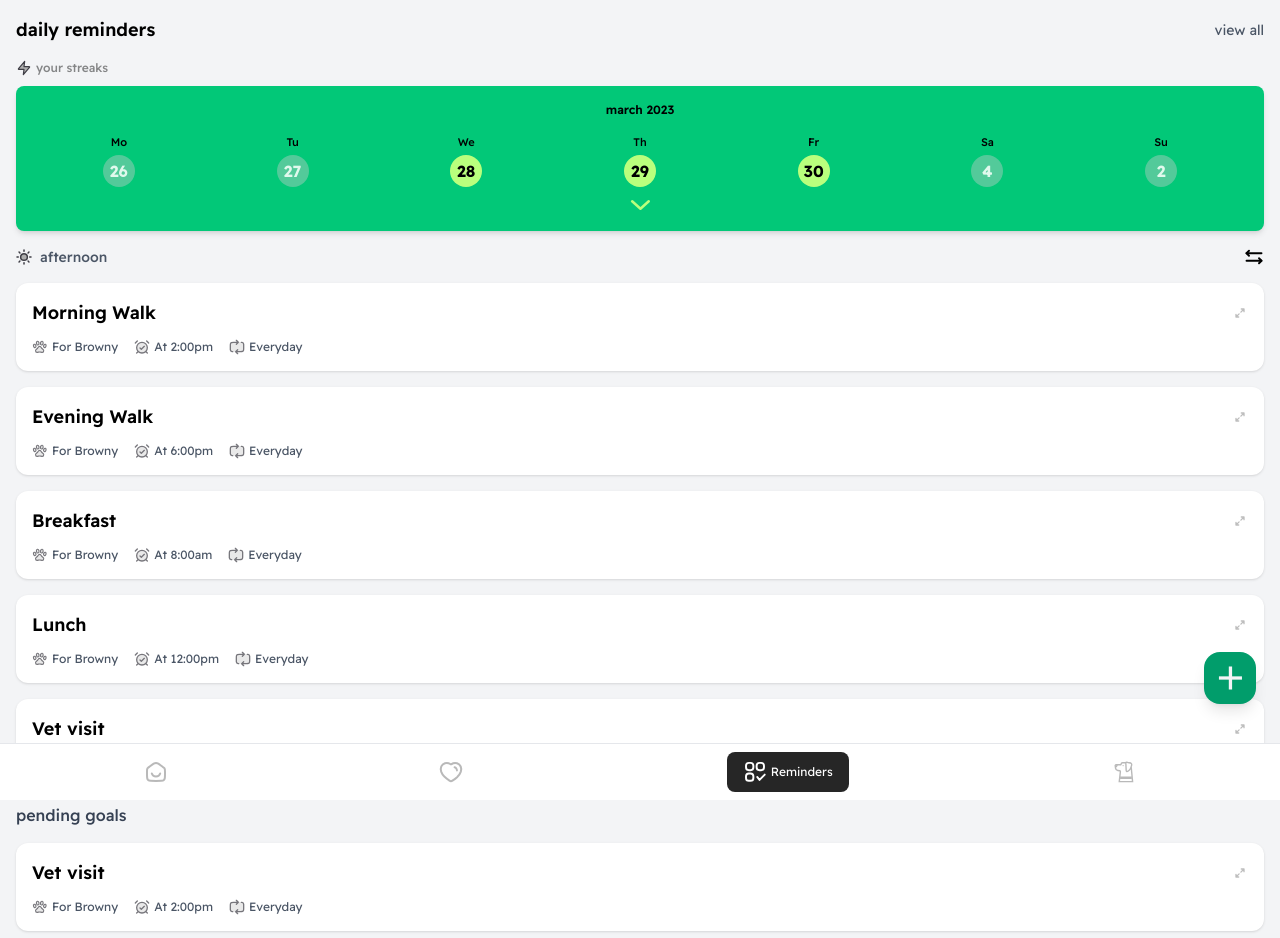
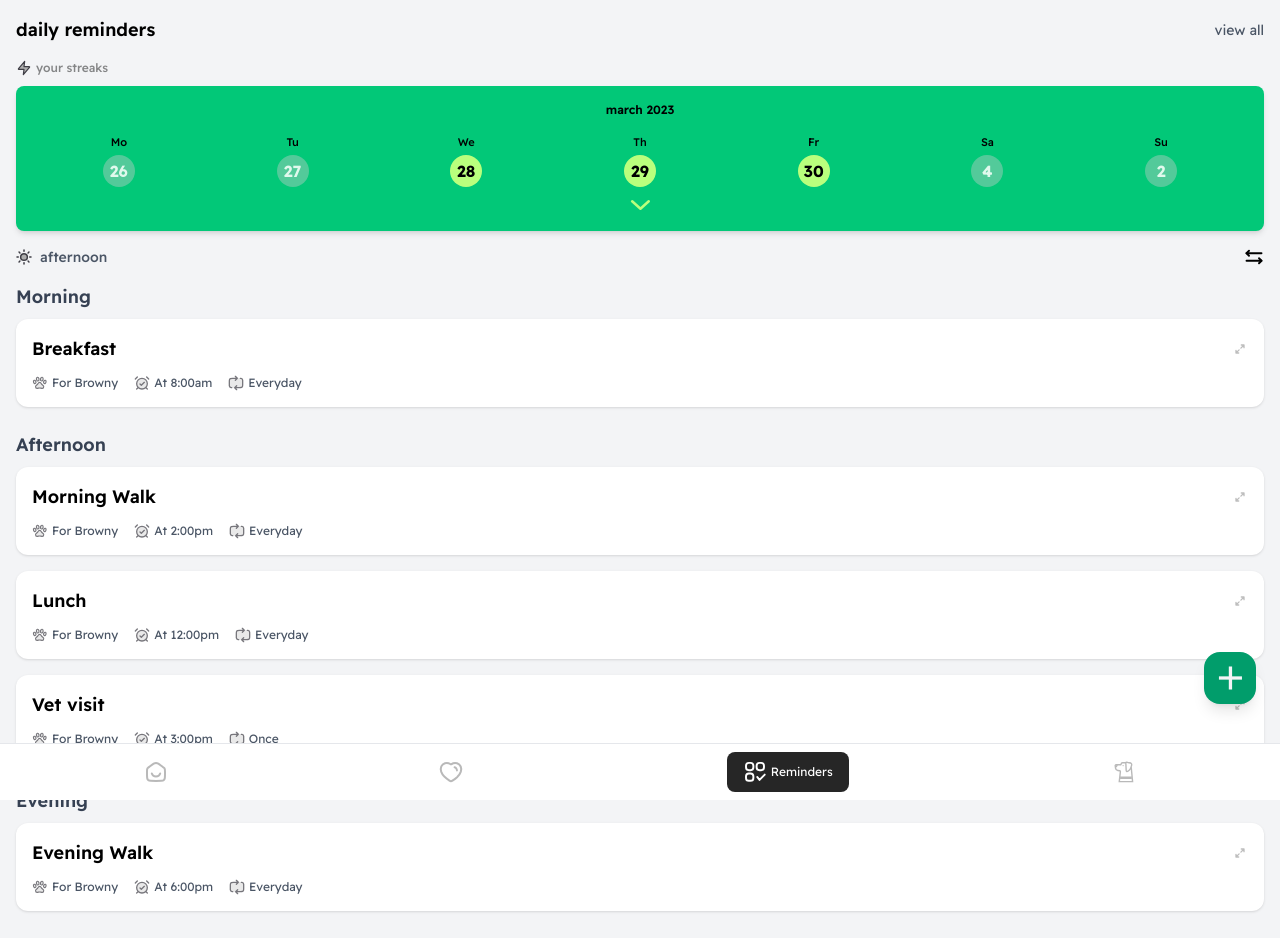
Before and after one commit to RaviPratihast/Wooftrack, a React (Vite) app: page / in a window 1280 px wide. Shown: the top 938 px of the page. Built offline with nearby package versions, Linux system fonts and the light colour scheme.

Commit message:
Implement time-based grouping of reminders in App component; add getTimeSlot function to categorize reminders into Morning, Afternoon, Evening, and Night slots. Update rendering logic to display reminders by time slot, enhancing organization and user experience.

```diff
--- a/src/App.jsx
+++ b/src/App.jsx
@@ -16,9 +16,36 @@ const App = () => {
     navigate('/add-reminder');
   };
 
-
   const pendingReminders = reminders.filter(reminder => !reminder.completed);
   const completedReminders = reminders.filter(reminder => reminder.completed);
+
+
+  const getTimeSlot = (time) => {
+    let hour = parseInt(time.split(':')[0]);
+    const isPM = time.toLowerCase().includes('pm');
+
+    if (isPM && hour !== 12) {
+      hour += 12;
+    } else if (!isPM && hour === 12) { // Midnight case
+      hour = 0;
+    }
+
+    if (hour >= 5 && hour < 12) return 'Morning';
+    if (hour >= 12 && hour < 17) return 'Afternoon';
+    if (hour >= 17 && hour < 21) return 'Evening';
+    return 'Night'; // Covers 9 PM to 4 AM
+  };
+
+  const groupedReminders = pendingReminders.reduce((acc, reminder) => {
+    const slot = getTimeSlot(reminder.time);
+    if (!acc[slot]) {
+      acc[slot] = [];
+    }
+    acc[slot].push(reminder);
+    return acc;
+  }, {});
+
+  const timeSlots = ['Morning', 'Afternoon', 'Evening', 'Night'];
 
   return (
     <div className="bg-[#f3f4f6]">
@@ -31,7 +58,11 @@ const App = () => {
         <StreakTracker />
         <TimeOfDayFilter />
 
-        {pendingReminders.map(reminder => (
+        {timeSlots.map(slot => (
+          <div key={slot} className="mb-6">
+            <h2 className="text-lg font-semibold text-gray-700 mb-2">{slot}</h2>
+            {(groupedReminders[slot] && groupedReminders[slot].length > 0) ? (
+              groupedReminders[slot].map(reminder => (
                 <ReminderCard
                   key={reminder.id}
                   id={reminder.id}
@@ -40,30 +71,16 @@ const App = () => {
                   time={reminder.time}
                   frequency={reminder.frequency}
                 />
+              ))
+            ) : (
+              <p className="text-sm text-gray-500">No reminders for {slot.toLowerCase()}.</p>
+            )}
+          </div>
         ))}
 
         {completedReminders.length > 0 && (
-          <div className="mt-4 mb-4 text-gray-700 font-medium">
-            pending goals
-          </div>
-        )}
-
-        {pendingReminders.find(r => r.title === "Vet visit") && (
-          <ReminderCard
-            id={pendingReminders.find(r => r.title === "Vet visit").id}
-            title="Vet visit"
-            pet="For Browny"
-            time="2:00pm"
-            frequency="Everyday"
-          />
-        )}
-
-        {completedReminders.length > 0 && (
-          <div className="mt-4 mb-4 text-[#858687] font-medium text-xs">
-            completed goals
-          </div>
-        )}
-
+          <div className="mt-6">
+            <h2 className="text-lg font-semibold text-gray-700 mb-2">Completed Goals</h2>
             {completedReminders.map(reminder => (
               <GoalItem
                 key={reminder.id}
@@ -71,6 +88,8 @@ const App = () => {
                 title={reminder.title}
               />
             ))}
+          </div>
+        )}
 
         <div className="fixed bottom-24 right-6 z-10">
           <button
```
Lines whose indentation alone changed are shown as unchanged.
